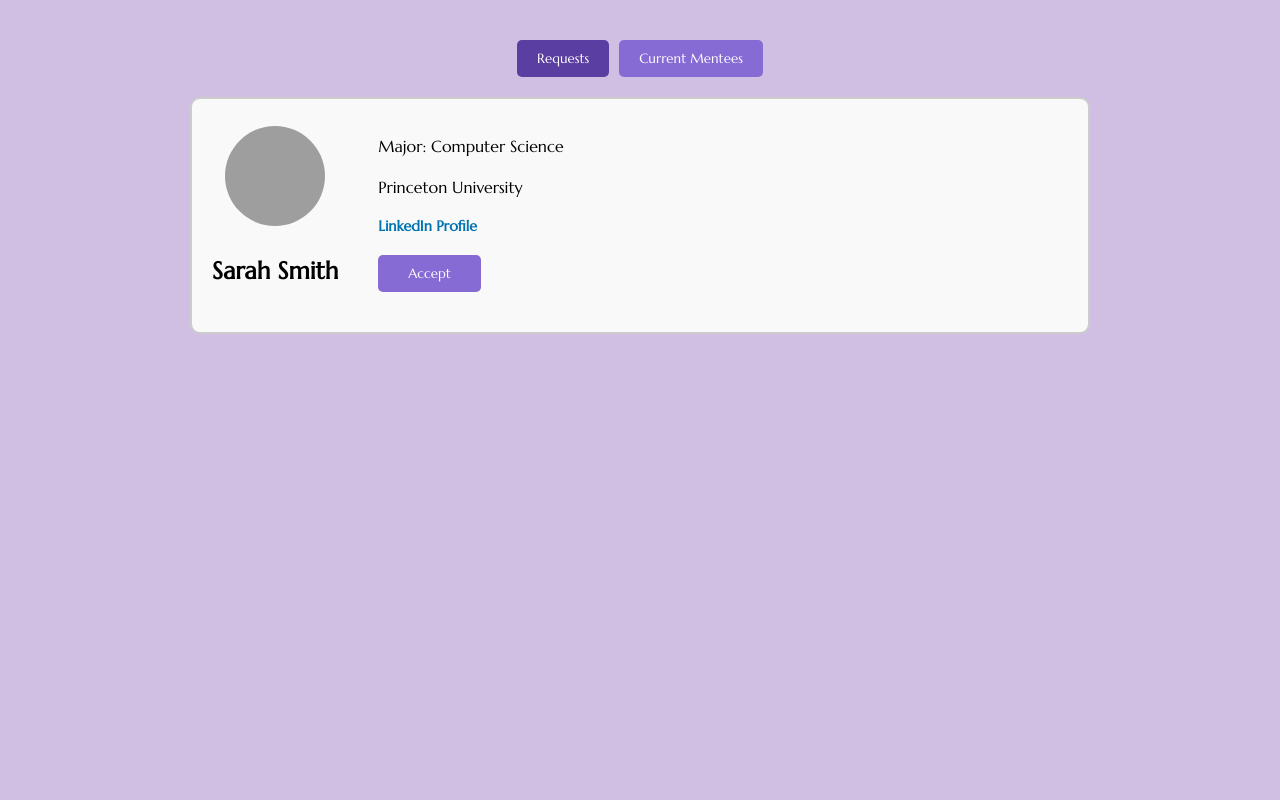
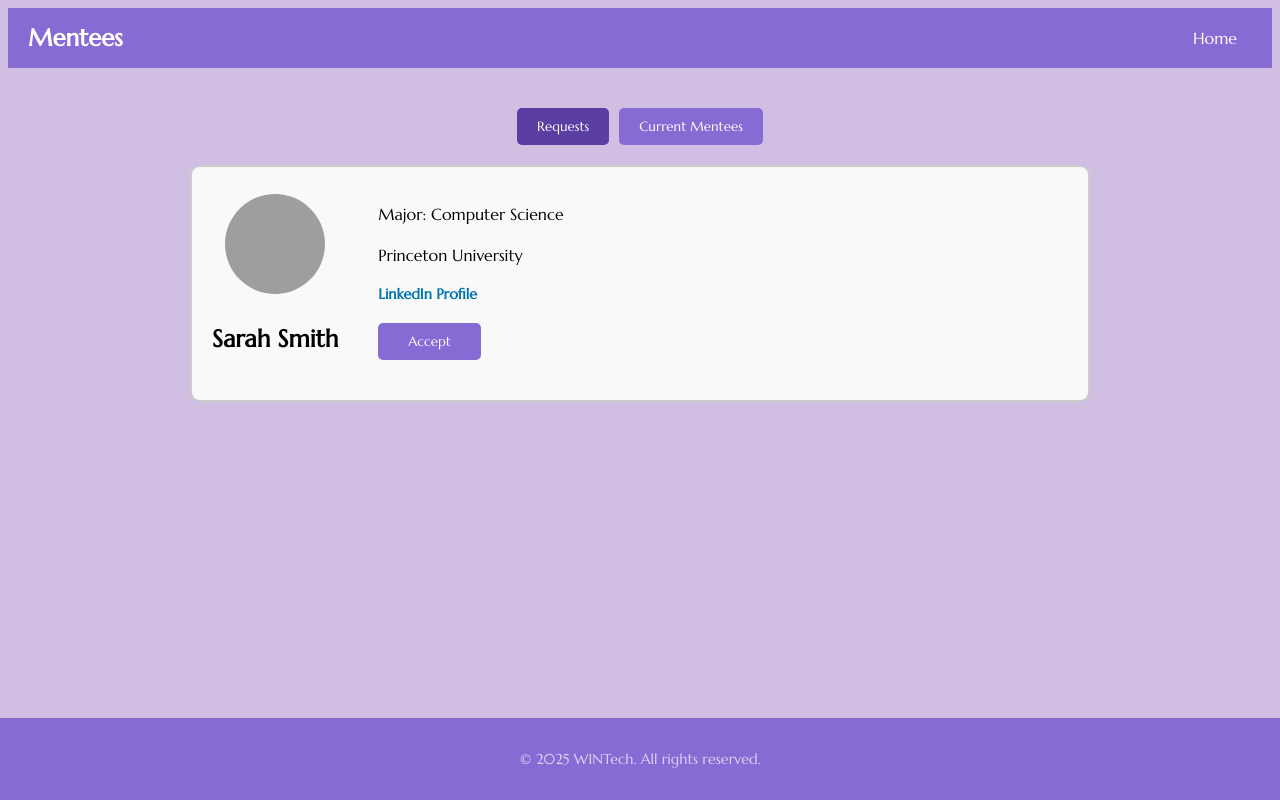
Before and after one commit to megankulshekar/HackHERS2025, a SvelteKit app in the folder my-app/: page /mentorview in a window 1280 px wide. Built offline with nearby package versions, Linux system fonts and the light colour scheme; grey boxes are pictures that could not be loaded; a web font is replaced by a local one.

Commit message:
header footer

```diff
--- a/my-app/src/routes/mentorview/+page.svelte
+++ b/my-app/src/routes/mentorview/+page.svelte
@@ -18,6 +18,55 @@
 </svelte:head>
 
 <style>
+        /* Navbar */
+        .navbar {
+        background-color: #876BD4 !important;
+        padding: 15px 20px;
+        display: flex;
+        justify-content: space-between;
+        align-items: center;
+    }
+    .navbar-brand {
+        font-size: 1.5rem;
+        color: white !important;
+        text-decoration: none;
+        font-weight: bold;
+    }
+    .navbar-nav {
+        list-style: none;
+        padding: 0;
+        margin: 0;
+        display: flex;
+    }
+    .nav-item {
+        margin: 0 15px;
+    }
+    .nav-link {
+        color: white !important;
+        text-decoration: none;
+        font-size: 1rem;
+        transition: 0.3s;
+    }
+    .nav-link:hover {
+        text-decoration: underline;
+    }
+    footer {
+                background: #876BD4;
+                color: white;
+                text-align: center;
+                padding: 2rem 0;
+                font-size: 0.9rem;
+                margin-top: 100px;
+                position: fixed;
+                left: 0;
+                bottom: 0;
+                width: 100%;
+            }
+
+            footer p {
+                margin: 0;
+                opacity: 0.7;
+            }
     :global(body) {
         font-family: 'Marcellus', serif;
         background-color: rgb(208, 191, 226);
@@ -147,7 +196,12 @@
         text-decoration: underline;
     }
 </style>
-
+<nav class="navbar">
+    <a class="navbar-brand" href="#">Mentees</a>
+    <ul class="navbar-nav">
+        <li class="nav-item"><a class="nav-link" href="/">Home</a></li>
+    </ul>
+</nav>
 <div class="tabs">
     <button class="tab {activeTab === 'requests' ? 'active' : ''}" on:click={() => selectTab('requests')}>Requests</button>
     <button class="tab {activeTab === 'currentMentees' ? 'active' : ''}" on:click={() => selectTab('currentMentees')}>Current Mentees</button>
@@ -194,3 +248,6 @@
         <!-- Add more current mentee boxes as needed -->
     {/if}
 </div>
+<footer>
+    <p>&copy; 2025 WINTech. All rights reserved.</p>
+</footer>
```
